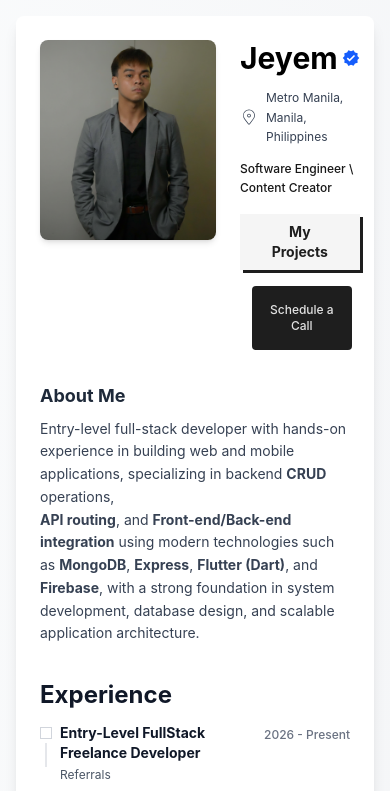
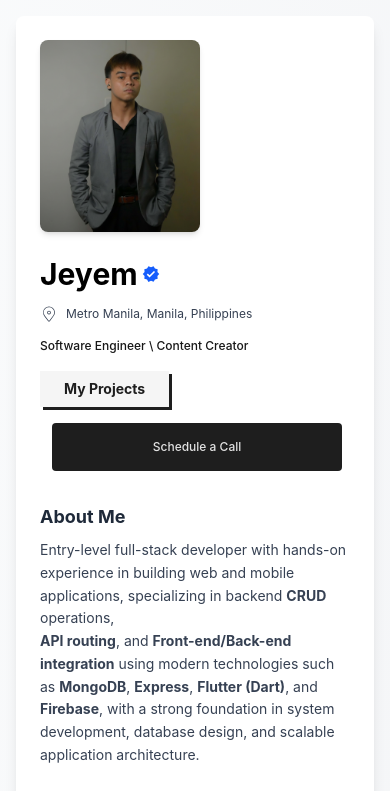
Before and after one commit to jeyemcats-hash/jeyem-portfolio, a React (Vite) app in the folder my-portfolio/: page / in a window 390 px wide. Shown: the top 791 px of the page. Built offline with nearby package versions, Linux system fonts and the light colour scheme.

Commit message:
Fix mobile layout - stack profile section vertically and adjust image size

```diff
--- a/my-portfolio/src/App.jsx
+++ b/my-portfolio/src/App.jsx
@@ -22,13 +22,13 @@ function App() {
   return (
     <div className="min-h-screen bg-gradient-to-br from-gray-50 to-gray-100 flex items-center justify-center p-4">
       <div className="bg-white rounded-lg shadow-lg hover:shadow-2xl transition-all duration-300 p-6 sm:p-10 max-w-5xl w-full">
-        <div className="flex gap-6 sm:gap-8 items-start">
+        <div className="flex flex-col sm:flex-row gap-6 sm:gap-8 items-start sm:items-start">
           {/* Profile Image */}
           <div className="flex-shrink-0">
             <img
               src={ isHovered? JeyemshyImg : JeyempicImg }
               alt="Profile"
-              className="w-44 h-50 rounded-lg object-cover hover:scale-101 transition-transform duration-300 cursor-pointer shadow-md hover:shadow-lg"
+              className="w-40 sm:w-44 h-48 sm:h-50 rounded-lg object-cover hover:scale-101 transition-transform duration-300 cursor-pointer shadow-md hover:shadow-lg"
               onMouseEnter={() => setIsHovered(true)}
               onMouseLeave={() => setIsHovered(false)}
             />
```
